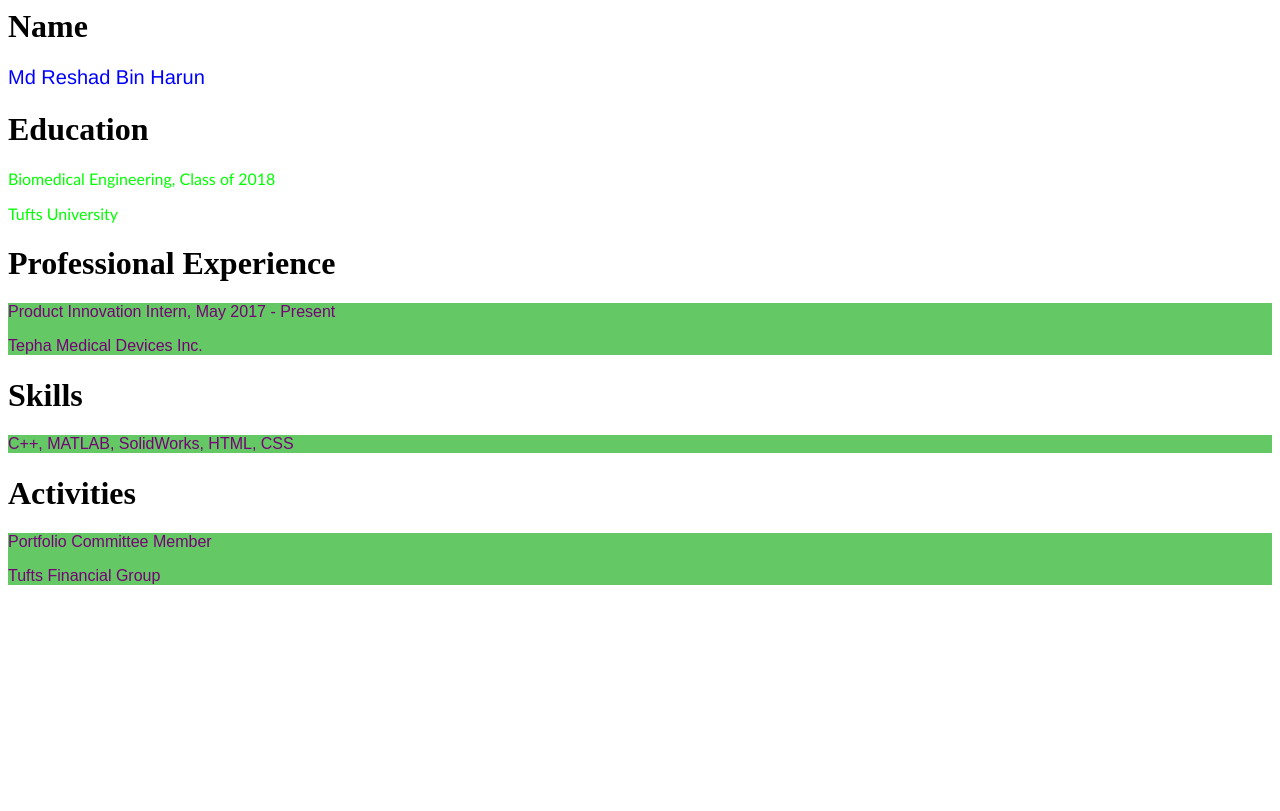
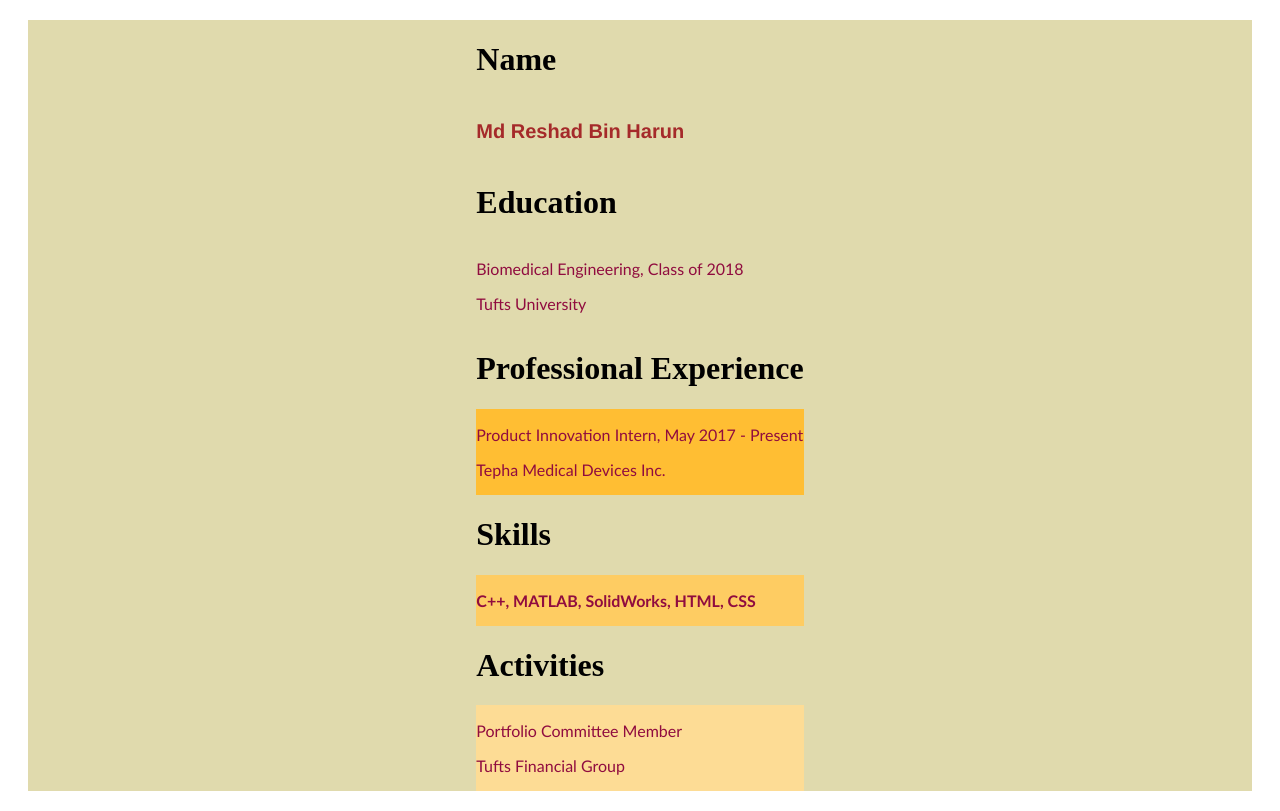
Before and after one commit to reshadbinharun/reshadbinharun.github.io, a plain HTML site: page resume.html in a window 1280 px wide. Drawn offline with Linux system fonts and the light colour scheme.

Commit message:
new styling features

```diff
--- a/resume.html
+++ b/resume.html
@@ -7,6 +7,7 @@
 </head>
 
 <body>
+	<div class ="box">
 		<h1> Name </h1>
 		<p id="name"> Md Reshad Bin Harun </p>
 		<h1> Education </h1>
@@ -27,5 +28,6 @@
 		<p> Portfolio Committee Member</p>
 		<p> Tufts Financial Group </p>
 		</div>
+	</div>
 </body>
 </html>
--- a/style_resume.css
+++ b/style_resume.css
@@ -1,33 +1,45 @@
+
 
 #name {
 	font-family: Helvetica;
-	color: blue;
+	font-weight: bold;
+	color: brown;
 	font-size: 20px;
 }
 
 #edu {
-	font-family: Calibri;
-	color: rgb(0,255,0);
+	font-family: Trebuchet MS;
+	color: #900C3F;
 	font-size: 16px;
 }
 
 #profex {
-	font-family: Arial;
-	color: rgb(120,0,120);
+	font-family: Trebuchet MS;
+	color: #900C3F;
 	font-size: 16px;
-	background-color: rgb(100,200,100);
+	background-color: #FFBE33;
 }
 
 #skills {
-	font-family: Arial;
-	color: rgb(120,0,120);
+	font-family: Trebuchet MS;
+	color: #900C3F;
 	font-size: 16px;
-	background-color: rgb(100,200,100);
+	background-color: #FECC62;
+	font-weight: bold;
 }
 
 #act {
-	font-family: Arial;
-	color: rgb(120,0,120);
+	font-family: Trebuchet MS;
+	color: #900C3F;
 	font-size: 16px;
-	background-color: rgb(100,200,100);
+	background-color: #FDDC95;
 }
+
+.box {
+	display: flex;
+	align-content: center;
+	flex-direction: column;
+	flex-wrap: wrap;
+	background-color: #E0DAAD;
+	margin: 20px;
+}
```
Also changed, not shown: bio.html (+10 -3 lines), bio_styling.css (added, +12 -0 lines), index.html (+9 -9 lines), 1 other file. Lines whose indentation alone changed are shown as unchanged.
